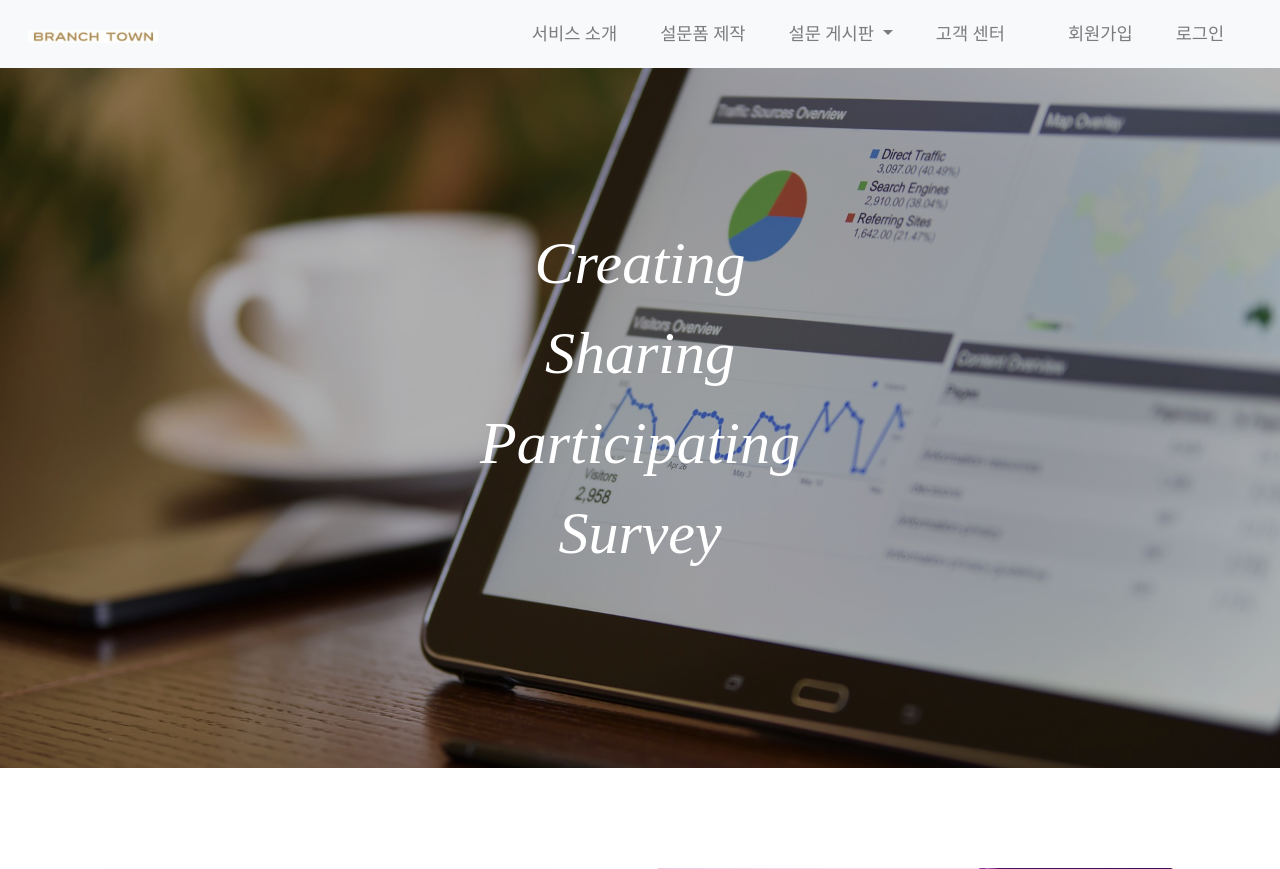
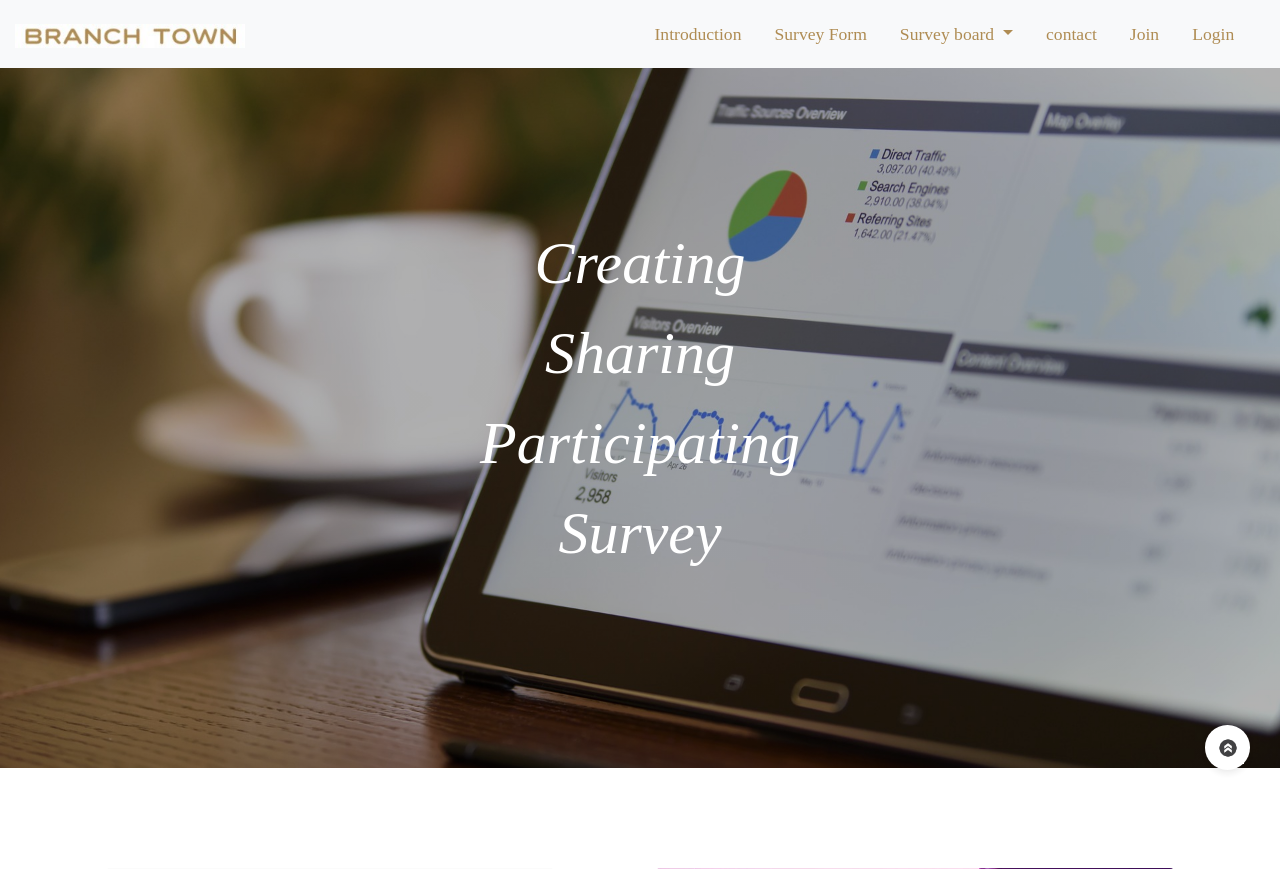
Before and after one commit to pirogramming/BranchTown, a Django app: page /main/ in a window 1280 px wide. Shown: the top 869 px of the page. Run offline with Django 3.2, Linux system fonts and the light colour scheme; some libraries are stand-ins or nearby versions; some web fonts are replaced.

Commit message:
main/introduction

```diff
--- a/branchtown/static/css/styles.css
+++ b/branchtown/static/css/styles.css
@@ -5,34 +5,35 @@ html{
     min-height: 100%;
     width : 100%;
     color : #222;
-
 }
 
 body {
     padding : 0;
-    margin : 0 0 40px 0;
+    margin : 0 0 220px 0;
     background-color : white;
 }
 
 
 #footer{
-    height : 40px;
+     display : inline-block;
+    margin-left : auto;
+    margin-right : auto;
+    height : 200px;
     position : absolute;
-    left : 0;
     bottom : 0;
-    width : 100%;
+    width : 70%;
     background-color : #f8f9fa!important;
-
 }
-
 
 .navbar {
     padding: .8rem;
 }
-
+a:hover{
+    text-decoration : none;
+}
 
 .navbar-nav li{
-    padding-right : 20px;
+    padding-right : 10px;
 }
 
 .nav-link {
@@ -100,7 +101,7 @@ li{
 
 .to-top-btn {
   background-color: white;
-  padding: 15px;
+  padding: 6.3px;
   border: none;
   outline: none;
   box-shadow: 0 0 5px 0 rgba(0,0,0,0.05), 0 5px 5px 0 rgba(0,0,0,0.05);
@@ -110,5 +111,4 @@ li{
   bottom: 30px;
   right: 30px;
   z-index: 1;
-  display : none;
 }
--- a/branchtown/templates/layout.html
+++ b/branchtown/templates/layout.html
@@ -15,65 +15,78 @@
     <script src='{%  static "js/script.js" %}'></script>
     <link rel="stylesheet" href="https://stackpath.bootstrapcdn.com/bootstrap/4.2.1/css/bootstrap.min.css" integrity="sha384-GJzZqFGwb1QTTN6wy59ffF1BuGJpLSa9DkKMp0DgiMDm4iYMj70gZWKYbI706tWS" crossorigin="anonymous">
     <link rel="stylesheet" href="{% static 'css/styles.css' %}">
-
     {% block style %}{% endblock %}
 </head>
+
 <body style="font-family : 나눔스퀘어;">
     <!-- navbar -->
-    <nav class="navbar navbar-expand-lg navbar-light bg-light sticky-top">
+    <nav class="navbar navbar-expand-lg navbar-light bg-light sticky-top" style="padding-left : 0;">
     <div class="container-fluid" >
         <a class="navbar-brand" href="{% url 'root' %}" style="padding-top: 0; padding-bottom : 0;">
-            <img src="{% static 'images/logo.jpg' %}" alt="#" width="130" class="logo">
+            <img src="{% static 'images/logo.jpg' %}" alt="#" width="230" class="logo">
         </a>
         <button class="navbar-toggler" type="button" data-toggle="collapse" data-target="#navbarResponsive">
             <span class="navbar-toggler-icon"></span>
         </button>
-        <div class="collapse navbar-collapse" id="navbarResponsive">
+        <div class="collapse navbar-collapse" id="navbarResponsive" style="font-family : 나눔스퀘어;">
             <ul class="navbar-nav ml-auto">
                 <li class="nav-item">
-                    <a class="nav-link" href="{% url 'main:intropage' %}" >서비스 소개</a>
+                    <a class="nav-link" style="color: #af8c53;" href="{% url 'main:intropage' %}" >Introduction</a>
                 </li>
                 <li class="nav-item">
-                    <a class="nav-link" href="{% url 'survey:make_survey' %}" >설문폼 제작</a>
+                    <a class="nav-link" style=" color : #af8c53;"href="{% url 'survey:make_survey' %}" >Survey Form</a>
                 </li>
+
                 <li class="nav-item dropdown">
-                    <a class="nav-link dropdown-toggle" href="#" id="navbarDropdown" role="button" data-toggle="dropdown" aria-haspopup="true" aria-expanded="false">
-                       설문 게시판
-                    </a>
+                  <a href="#" class="dropdown-toggle nav-link" style=" color : #af8c53;" href="#"  data-toggle="dropdown" role="button" aria-expanded="false">Survey board <span class="caret"></span></a>
+                      <ul class="dropdown-menu" role="menu">
+                            <li><a href="{% url 'board:main' %}" style="font-size : 16px; margin-left :0; color : gray;">main</a></li>
+                            <div class="dropdown-divider"></div>
+                            <li><a href="{% url 'board:survey_interest' %}" style="font-size : 16px; margin-left :0; color : gray;">recommended</a></li>
+                            <li><a href="#" style="font-size : 16px; margin-left :0; color : gray;">participated</a></li>
+                            <li><a href="{% url 'board:survey_recent' %}" style="font-size : 16px; margin-left :0; color : gray;">recent</a></li>
+                            <li><a href="{% url 'board:survey_ongoing' %}" style="font-size : 16px; margin-left :0; color : gray;">ongoing</a></li>
+                            <div class="dropdown-divider"></div>
+                            <li><a href="{% url 'board:survey_complete' %}" style="font-size : 16px; margin-left :0; color : gray;">completed</a></li>
+                      </ul>
+                </li>
+{#                <li class="nav-item dropdown">#}
+{#                    <a class="nav-link dropdown-toggle" style=" color : #af8c53;" href="#" id="navbarDropdown" role="button" data-toggle="dropdown" aria-haspopup="true" aria-expanded="false">#}
+{#                       Survey Board#}
+{#                    </a>#}
+{##}
+{#                    <div class="dropdown-menu"  aria-labelledby="navbarDropdown" >#}
+{#                        <a class="dropdown-item" href="{% url 'board:main' %}" style="font-size : 16px; margin-left :0; color : gray;">main</a>#}
+{#                        <div class="dropdown-divider"></div>#}
+{#                        <a class="dropdown-item" href="{% url 'board:survey_interest' %}" style="font-size : 16px; margin-left :0; color : gray;">recommended</a>#}
+{#                        <a class="dropdown-item" href="#" style="font-size : 16px; margin-left :0; color : gray;">participated</a>#}
+{#                        <div class="dropdown-divider"></div>#}
+{#                        <a class="dropdown-item" href="{% url 'board:survey_recent' %}" style="font-size : 16px; margin-left :0; color : gray;">recent</a>#}
+{#                        <a class="dropdown-item" href="{% url 'board:survey_ongoing' %}" style="font-size : 16px; margin-left :0; color : gray;">ongoing</a>#}
+{#                        <a class="dropdown-item" href="{% url 'board:survey_complete' %}" style="font-size : 16px; margin-left :0; color : gray;">completed</a>#}
+{#                    </div>#}
+{#                </li>#}
+                <li class="nav-item">
+                    <a class="nav-link" style=" color : #af8c53;" href="{% url 'main:cspage' %}" >contact</a>
+                </li>
 
-                    <div class="dropdown-menu"  aria-labelledby="navbarDropdown" >
-                        <a class="dropdown-item" href="{% url 'board:main' %}" style="font-size : 16px; margin-left :0;">main</a>
-                        <div class="dropdown-divider"></div>
-                        <a class="dropdown-item" href="{% url 'board:survey_interest' %}" style="font-size : 16px; margin-left :0;">추천 설문</a>
-                        <a class="dropdown-item" href="#" style="font-size : 16px; margin-left :0;">참여한 설문</a>
-                        <div class="dropdown-divider"></div>
-                        <a class="dropdown-item" href="{% url 'board:survey_recent' %}" style="font-size : 16px; margin-left :0;">최신 설문</a>
-                        <a class="dropdown-item" href="{% url 'board:survey_ongoing' %}" style="font-size : 16px; margin-left :0;">진행 중인 설문</a>
-                        <a class="dropdown-item" href="{% url 'board:survey_complete' %}" style="font-size : 16px; margin-left :0;">종료된 설문</a>
-                    </div>
-                </li>
-                <li class="nav-item">
-                    <a class="nav-link" href="{% url 'main:cspage' %}" >고객 센터</a>
-                </li>
-            </ul>
-
-            <ul class="navbar-nav navbar-right">
                 {% if not user.is_authenticated %}
                     <li class="nav-item">
-                        <a href="{% url 'signup' %}" class="nav-link" >회원가입</a>
+                        <a href="{% url 'signup' %}" class="nav-link" style=" color : #af8c53;">Join</a>
                     </li>
                     <li class="nav-item">
-                        <a href="{% url 'login' %}?next={{ request.path }}" class="nav-link" >로그인</a>
+                        <a href="{% url 'login' %}?next={{ request.path }}" class="nav-link" style=" color : #af8c53;">Login</a>
                     </li>
                 {% else %}
                     <li class="nav-item">
-                        <a href="{% url 'profile' %}" class="nav-link" >마이페이지</a>
+                        <a href="{% url 'profile' %}" class="nav-link" style=" color : #af8c53;">My Page</a>
                     </li>
                     <li class="nav-item">
-                        <a href="{% url 'logout' %}?next={{ request.path }}" class="nav-link" >로그아웃</a>
+                        <a href="{% url 'logout' %}?next={{ request.path }}" class="nav-link" style=" color : #af8c53;">Logout</a>
                     </li>
                 {% endif %}
             </ul>
+
         </div>
     </div>
 </nav>
@@ -87,13 +100,56 @@
     <img src="{% static 'images/arrows.jpg' %}" width="32" height="32">
     </button>
     <!-- footer -->
-    <div id="footer">
-        <p class="text-muted">
-        ⓒ BranchTown
-        대학생을 위한 설문 조사 플랫폼
-        </p>
+    <div id="footer" style="display :block; width : 100%; height : 200px; margin-left : auto; margin-right : auto;">
+            <p class="text-muted">
+            ⓒ BranchTown
+            대학생을 위한 설문 조사 플랫폼
+            </p>
     </div>
 
+<script>
+    $(document).ready(function(){
+    $(".dropdown").hover(
+        function() {
+            $('.dropdown-menu', this).not('.in .dropdown-menu').stop(true,true).slideDown("400");
+            $(this).toggleClass('open');
+        },
+        function() {
+            $('.dropdown-menu', this).not('.in .dropdown-menu').stop(true,true).slideUp("400");
+            $(this).toggleClass('open');
+        }
+    );
+});
+
+$(document).ready(function()
+{
+    /* smooth scrolling for scroll to top */
+	$('.to-top-btn').bind('click', function()
+	{
+		$('body,html').animate({
+			scrollTop: 0},
+			2500);
+	});
+
+	//Easing Scroll replace Anchor name in URL and Offset Position
+	$(function(){
+		$('a[href*=#]:not([href=#])').click(function()
+		{
+			if (location.pathname.replace(/^\//,'') == this.pathname.replace(/^\//,'') && location.hostname == this.hostname) {
+
+				var target = $(this.hash);
+				target = target.length ? target : $('[name=' + this.hash.slice(1) +']');
+				if (target.length) {
+					$('html,body').animate({
+						scrollTop: target.offset().top -420
+					}, 800, 'easeOutBounce');
+					return false;
+				}
+			}
+		});
+	});
+});
+</script>
+
 </body>
-
 </html>
--- a/main/templates/main/mainpage.html
+++ b/main/templates/main/mainpage.html
@@ -5,10 +5,14 @@
 
 {% block style %}
     <link rel="stylesheet" href="{% static 'main/css/style.css'%}">
+    <script src="//cdnjs.cloudflare.com/ajax/libs/jquery/3.2.1/jquery.min.js"></script>
+
+
 {% endblock %}
 
 {% block content %}
-    <div class="main-image">
+    <script href="{% static 'main/js/script.js' %}"></script>
+    <div class="main-image" id="main">
         <div id="first-image" style="width : 100%; height: 700px;">
             <div id="basket-0">
                 <p id="slogan"><i>Creating <br/> Sharing <br/> Participating <br/> Survey</i></p>
@@ -58,7 +62,7 @@
         <div class="col-md-12 col-lg-6">
             <div class="left-box right-box">
                     <h2 id="title1">Share at the Survey Board!</h2>
-                <h4 id="title2"><i>You are much more  <br/>  likely to get <br/>a variety of responses.<br/>Share with your friends <br/>and get more points!</i></h4>
+                <h4 id="title2"><i>You are much more  <br/>  likely to get <br/>a variety of responses.<br/><br/>Share with your friends <br/>and get more points!</i></h4>
             <div class="second-basket">
                     <button type="button" class="btn btn-outline-light btn-lg">Event Page</button>
                     <button type="button" class="btn btn-primary btn-lg">Respond Survey</button>
@@ -117,16 +121,46 @@
     <div class="row jumbotron">
         <div class="personalized">
             <p class="lead">Customer Center</p>
-            <a href="#"><button type="button" class="btn btn-outline-secondary btn-lg" id="recommendation">QnA</button></a>
+            <a href="#"><button type="button" class="btn btn-outline-secondary btn-lg" id="recommendation">Q & A</button></a>
 
         </div>
     </div>
     </div>
 
+    <script>
+    $(document).ready(function(){
+        $(window).scroll(function(){
+            $('.main-image').css("opacity", 1 - $(window).scrollTop() / 750)
+        })
+    });
 
-{#    <div class="personalized">#}
-{#        당신을 위한 추천 설문 조사#}
-{#    </div>#}
+    var imageCounter = 0;
+    var images = $('.main-image');
+
+    $(function() {
+      swapHeaderImage(imageCounter);
+    });
+
+    function swapHeaderImage(counter) {
+      if (imageCounter == images.length) {
+        imageCounter = 0;
+        counter = 0;
+      }
+
+      $('.main-image').css({
+        opacity: 0.0,
+        'background-image': 'url(' + images[counter] + ')'
+      }).animate({
+        opacity: 1,
+      }, 1200);
+      imageCounter++;
+
+      window.setTimeout(function() {
+        swapHeaderImage(imageCounter);
+      }, 1200);
+}
+    </script>
+
 
 
 {% endblock %}
```
Also changed, not shown: branchtown/static/js/script.js (+0 -21 lines), main/static/main/css/style.css (+33 -1 lines), main/static/main/js/script.js (+17 -27 lines), main/templates/main/introduction.html (+25 -15 lines), main/static/main/images/connected.jpg (added).
